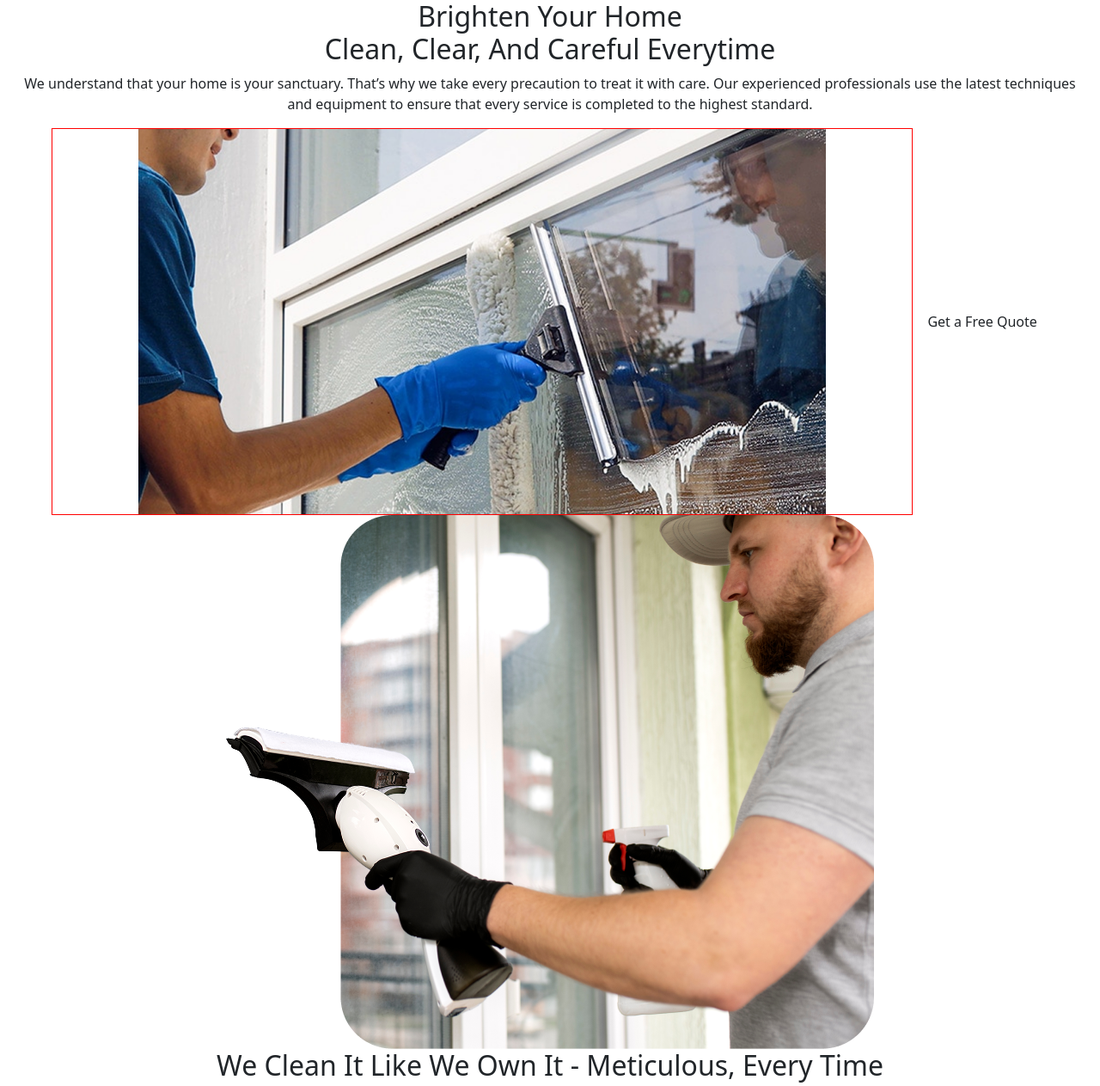
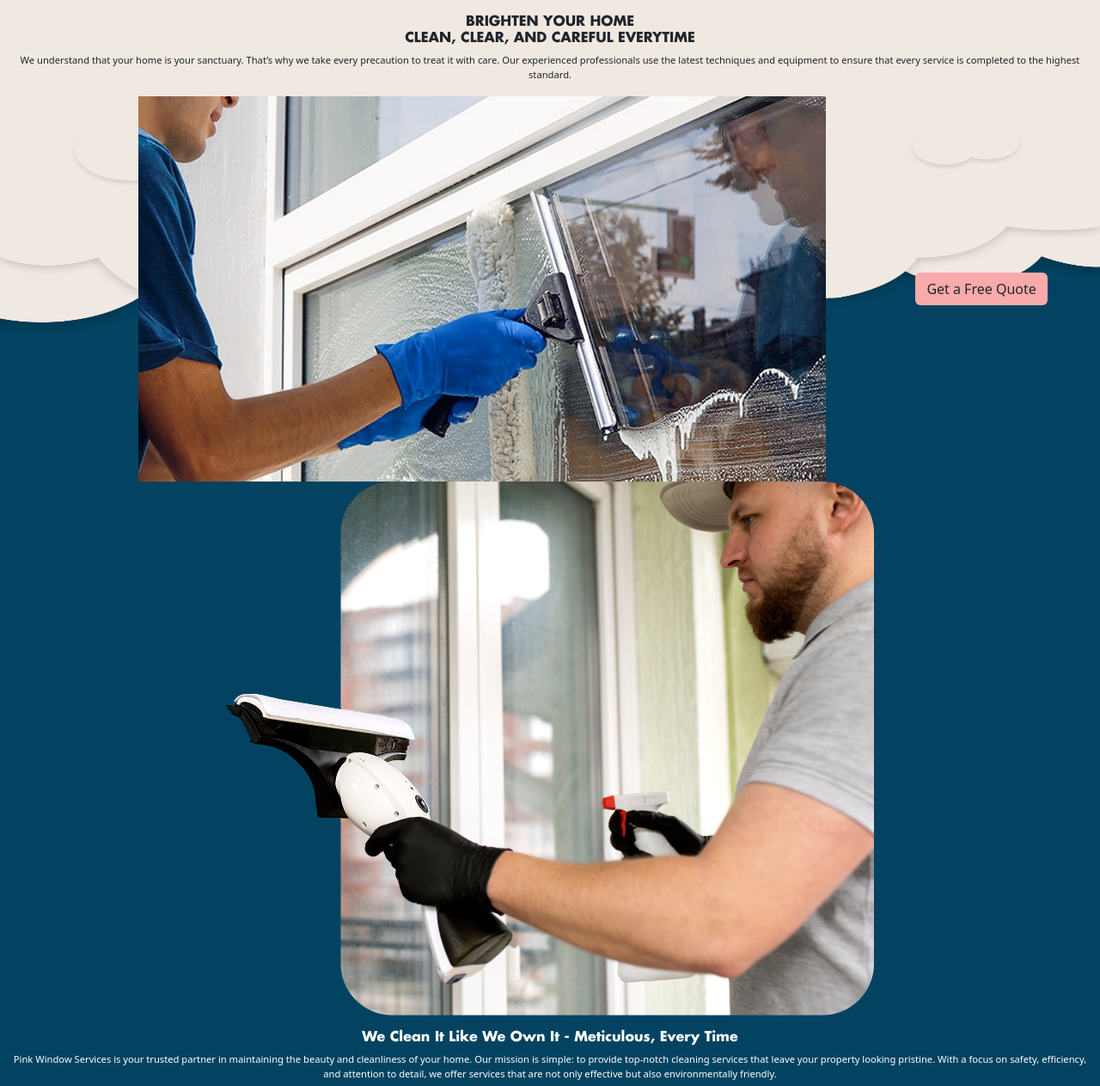
Before and after one commit to DJohnJomar/Home-Service-Funnel-Design-Pink-Windows, a plain HTML site: page index.html in a window 1280 px wide. Shown: the top 1263 px of the page at 86% size. Drawn offline with nearby package versions, Linux system fonts and the light colour scheme.

Commit message:
Section 1 and 2 done for 320px size

```diff
--- a/index.html
+++ b/index.html
@@ -11,36 +11,36 @@
 <body>
     <div class="container-fluid">
         <h1 class="sr-only">Home Service Funnel Design Pink Windows</h1>
-        <div class="row">
+        <div class="row section1">
             <div class="col text-center justify-content-center">
-                <h2>Brighten Your Home<br>Clean, Clear, And Careful Everytime</h2>
+                <h2 class="mt-3 uppercase">Brighten Your Home<br>Clean, Clear, And Careful Everytime</h2>
                 <p>We understand that your home is your sanctuary. That’s why we take every precaution to treat it with care. Our experienced professionals use the latest techniques and equipment to ensure that every service is completed to the highest standard.</p>
 
                 <a href="" class="play-button">
                     <img src="images/window.png" alt="A man cleaning windows">
                 </a>
 
-                <a class="btn" href="">Get a Free Quote</a>
+                <a class="btn my-4" href="">Get a Free Quote</a>
 
             </div>
 
         </div>
 
-        <div class="row">
+        <div class="row section2">
             <div class="col text-center justify-content-center">
                 <img src="images/window2.png" alt="A man cleaning windows">
-                <h2>We Clean It Like We Own It - Meticulous, Every Time</h2>
+                <h2 class="mt-3">We Clean It Like We Own It - Meticulous, Every Time</h2>
                 <p>Pink Window Services is your trusted partner in maintaining the beauty and cleanliness of your home. Our mission is simple: to provide top-notch cleaning services that leave your property looking pristine. With a focus on safety, efficiency, and attention to detail, we offer services that are not only effective but also environmentally friendly.</p>
 
-                <a class="btn" href="">Get a Free Quote</a>
+                <a class="btn my-4" href="">Get a Free Quote</a>
 
             </div>
         </div>
 
-        <div class="row">
+        <div class="row section3">
             <div class="col text-center justify-content-center">
                 <img src="images/cleaning-man.png" alt="A man cleaning something above">
-                <h2>Expert Cleaning Solutions</h2>
+                <h2 class="mt-3">Expert Cleaning Solutions</h2>
 
                 <div class="row">
                     <div class="col-2">
@@ -72,16 +72,16 @@
                     </div>
                 </div>
 
-                <a class="btn" href="">Get a Free Quote</a>
+                <a class="btn my-4" href="">Get a Free Quote</a>
 
             </div>
         </div>
 
-        <div class="row">
+        <div class="row section 4">
             <div class="col text-center justify-content-center">
                 <img src="images/tools.png" alt="Collection of cleaning tools in a basket">
                 <h2>Ready to Sparkle?<br>Reach Out Today!</h2>
-                <a class="btn" href="">Get a Free Quote</a>
+                <a class="btn my-4" href="">Get a Free Quote</a>
             </div>
         </div>
         <footer class="py-4">
--- a/styles.css
+++ b/styles.css
@@ -5,48 +5,113 @@
     font-style: normal;
 }
 
+
 .sr-only {
-    position: absolute;    /* Take the element out of the flow */
-    width: 1px;            /* Make the element effectively tiny */
-    height: 1px;           /* Ensure it doesn’t take up space */
+    position: absolute;
+    /* Take the element out of the flow */
+    width: 1px;
+    /* Make the element effectively tiny */
+    height: 1px;
+    /* Ensure it doesn’t take up space */
     padding: 0;
     margin: -1px;
-    overflow: hidden;      /* Prevent the content from being visible */
-    clip: rect(0, 0, 0, 0);/* Completely clip the element from view */
-    white-space: nowrap;   /* Prevent the text from wrapping */
+    overflow: hidden;
+    /* Prevent the content from being visible */
+    clip: rect(0, 0, 0, 0);
+    /* Completely clip the element from view */
+    white-space: nowrap;
+    /* Prevent the text from wrapping */
     border: 0;
 }
 
-
-.section1 {
-    background-image: url("images/clouds.png");
-    background-position: center;
-    background-repeat: no-repeat;
-    background-size: cover;
+h2{
+    font-family: 'Futura-bold';
+}
+.uppercase{
+    text-transform: uppercase;
 }
 
-.video-button{
-    background-color:red;
-    width:5rem;
-    height:2rem;
+
+
+.video-button {
+    background-color: red;
+    width: 5rem;
+    height: 2rem;
 }
 
 .play-button {
     display: inline-block;
-    border:1px solid red;
-  }
+}
 
-  .play-button img {
+.play-button img {
     width: auto;
     height: auto;
-    max-width: 80%; /* Prevents it from getting too large */
-  }
+    max-width: 80%;
+    /* Prevents it from getting too large */
+}
 
-  .col img{
+.col img {
     width: auto;
     height: auto;
-    max-width: 80%; /* Prevents it from getting too large */
-  }
+    max-width: 80%;
+    /* Prevents it from getting too large */
+}
 
-  footer{
-  }
+.section1, .section2{
+    background-color: #034361;
+}
+
+.section1 {
+    background-image: url("images/clouds.png");
+    background-position: top;
+    background-repeat: no-repeat;
+    background-size: 100% 70%;
+}
+
+.section2 h2, .section2 p{
+    color: white;
+}
+.btn{
+    background-color: #F9ABAC;
+}
+
+
+/* for Mobile s (inpection mode small mobile size)devices */
+@media(min-width:320px){
+        h2{
+            font-size: 1rem;
+        }
+        p{
+            font-size:.7rem;
+        }
+   }
+
+   /* for Mobile L (inpection mode large mobile size)devices */
+   @media(min-width:425px){
+
+   }
+
+   /* for small(sm) devices */
+   @media(min-width:576px){
+
+   }
+
+   /* for medium(md) devices */
+   @media(min-width:768px){
+
+   }
+
+   /* for large(lg) devices */
+   @media(min-width:992px){
+
+   }
+
+   /* for extra large(xl) devices */
+   @media(min-width:1200px){
+
+   }
+
+   /* for extra extra large(xxl) devices */
+   @media(min-width:1400px){
+
+   }
```
Also changed, not shown: images/cloud-pink.png (added), images/company-logo.png (added), images/facebook.png (added), images/instagram.png (added), images/linkedin.png (added), images/youtube.png (added).
